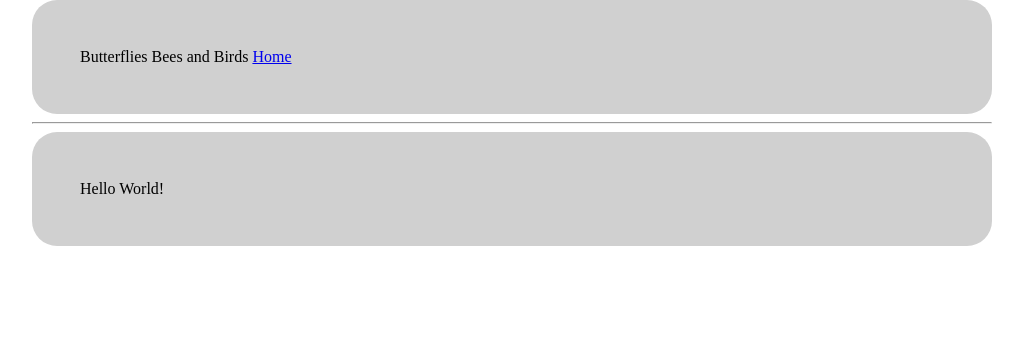
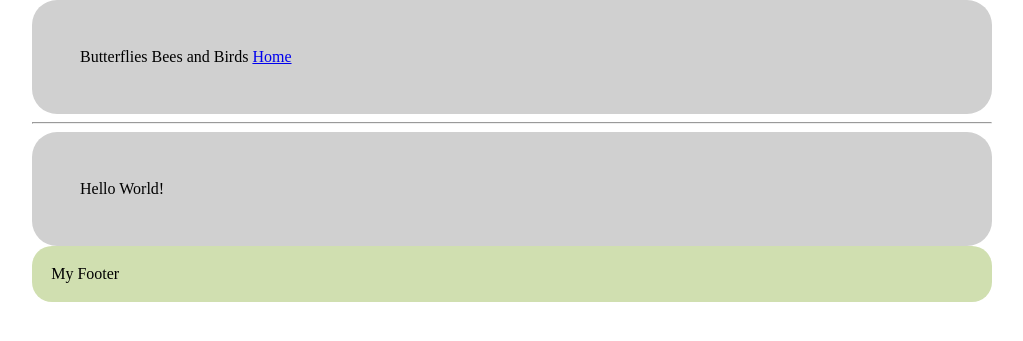
Before and after one commit to TomOwens321/bbb-flask, a Flask app: page / in a window 1280 px wide. Shown: the top 341 px of the page, without its empty margins (128-1151 px from the left). Run offline with Flask 2, Linux system fonts and the light colour scheme.

Commit message:
Add a footer

```diff
--- a/app/static/css/bbb.css
+++ b/app/static/css/bbb.css
@@ -14,3 +14,9 @@ body {
     background-color: #d0d0d0;
     padding: 5%;
 }
+
+.footer {
+    border-radius: 20px;
+    background-color: #d0dfb0;
+    padding: 2%;
+}
--- a/app/templates/base.html
+++ b/app/templates/base.html
@@ -9,5 +9,6 @@
           <hr>
           {% block content %}{% endblock %}
         </div>
+        {% include "footer.html" %}
     </body>
 </html>
--- /dev/null
+++ b/app/templates/footer.html
@@ -0,0 +1 @@
+<div class="footer">My Footer</div>
```
